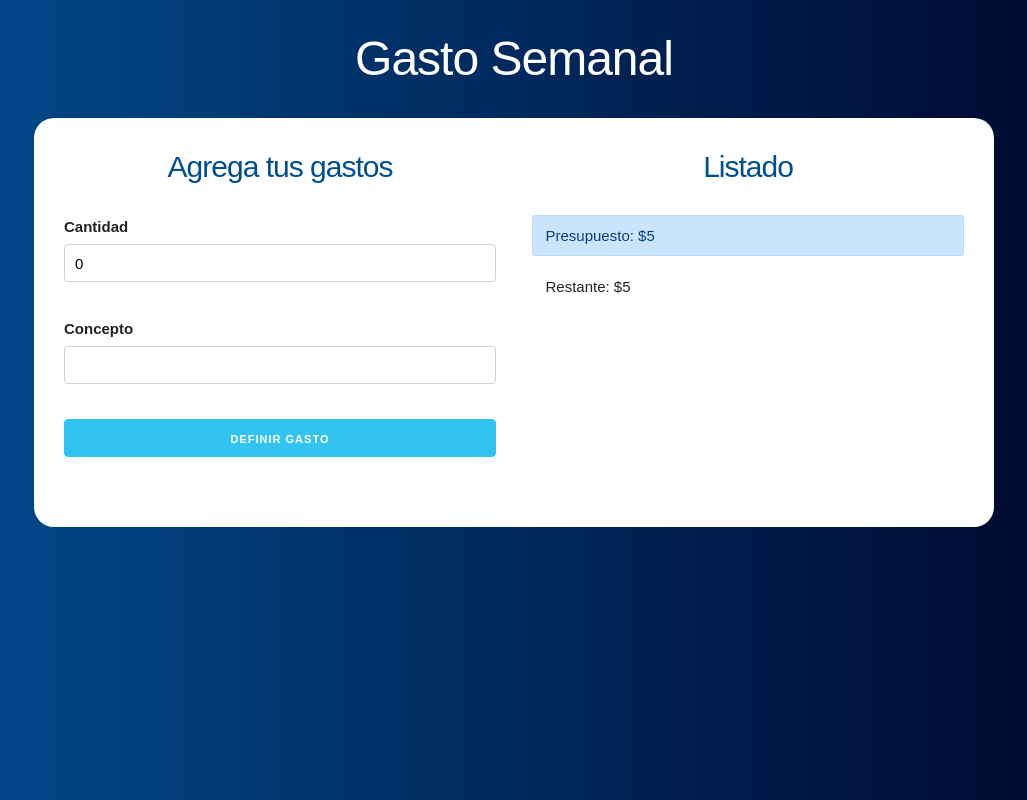
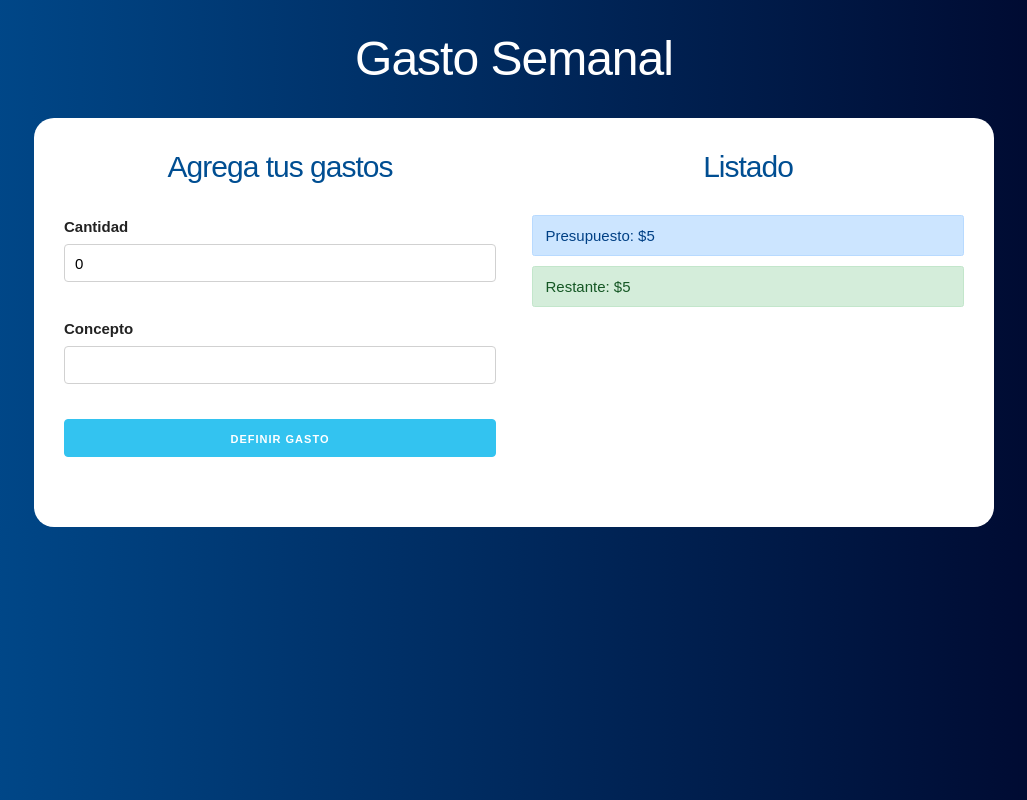
Before and after one commit to santiago-rodrig/budget, a React (Create React App) app: page / in a window 1280 px wide. Both pictures are taken after typing "5" into the empty fields and a click on the input "Definir Presupuesto". Shown: the whole page, without its empty margins (126-1153 px from the left). Built offline with nearby package versions, Linux system fonts and the light colour scheme.

Commit message:
feature: context class names for remaining

```diff
--- a/src/components/BudgetControl.js
+++ b/src/components/BudgetControl.js
@@ -1,11 +1,12 @@
 import React, { Fragment } from 'react';
+import { reviewBudget } from '../helpers';
 
 const BudgetControl = ({ budget, remaining }) => (
   <>
     <div className="alert alert-primary">
       Presupuesto: ${budget}
     </div>
-    <div className="alert">
+    <div className={reviewBudget(budget, remaining)}>
       Restante: ${remaining}
     </div>
   </>
--- /dev/null
+++ b/src/helpers.js
@@ -0,0 +1,13 @@
+export const reviewBudget = (budget, remaining) => {
+  let classNameValue;
+
+  if ((budget / 4) > remaining) {
+    classNameValue = 'alert alert-danger';
+  } else if ((budget / 2) > remaining) {
+    classNameValue = 'alert alert-warning';
+  } else {
+    classNameValue = 'alert alert-success';
+  }
+
+  return classNameValue;
+}
```
